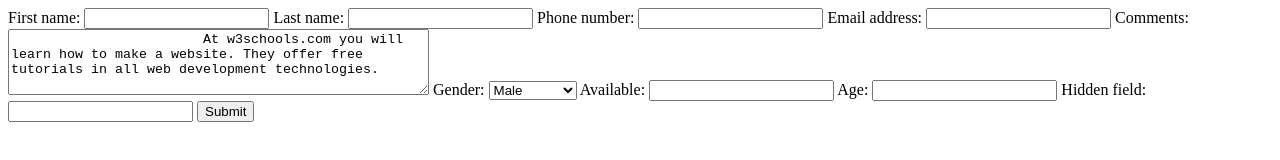
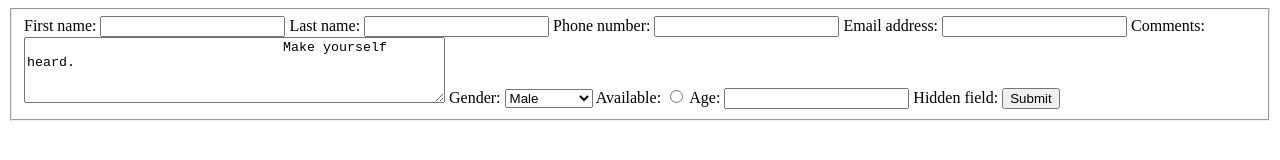
Before and after one commit to xchen205/webdev_lab5, a plain HTML site: page index.html in a window 1280 px wide. Drawn offline with Linux system fonts and the light colour scheme.

Commit message:
Update index.html

```diff
--- a/index.html
+++ b/index.html
@@ -1,8 +1,9 @@
 <!DOCTYPE html>
 <html lang="en">
-<title>Page Title</title>
+<title>Form</title>
 	<body>
 		<form action="http://bloomingdale.sat.iit.edu/kriedan/lab3formscript.php" method="post">
+ 			<fieldset>
  				<label for="first_name_field">First name:</label>
   				<input type="text" id="first_name_field" name="first_name_field">
   				<label for="last_name_field">Last name:</label>
@@ -10,10 +11,10 @@
   				<label for="phone_field">Phone number:</label>
 	  			<input type="text" id="phone_field" name="phone_field">
 	  			<label for="email_field">Email address:</label>
-  			<input type="text" id="email_field" name="email_field">
+	  			<input type="email" id="email_field" name="email_field">
 	  			<label for="comments_field">Comments:</label>
 	  			<textarea id="comments_field" name="Comments" rows="4" cols="50">
-			At w3schools.com you will learn how to make a website. They offer free tutorials in all web development technologies.
+				Make yourself heard.
 				</textarea>
 	  			<label for="gender_field">Gender:</label>
 	  			<select id="gender_field">
@@ -23,12 +24,13 @@
 	 				<option value="no_answer">No Answer</option>
 				</select>
 	  			<label for="available_field[]">Available:</label>
-  			<input type="text" id="available_field[]" name="available_field[]">
+	  			<input type="radio" id="available_field[]" name="available_field[]">
 	  			<label for="age_field">Age:</label>
-  			<input type="text" id="age_field" name="age_field">
+	  			<input type="number" id="age_field" name="age_field">
 	  			<label for="hidden_field">Hidden field:</label>
-  			<input type="text" id="hidden_field" name="hidden_field">
+	  			<input type="hidden" id="hidden_field" name="hidden_field">
 	  			<input type="submit" value="Submit">
+  			</fieldset
 		</form>
 	</body>
 </html>
```
Lines whose indentation alone changed are shown as unchanged.
